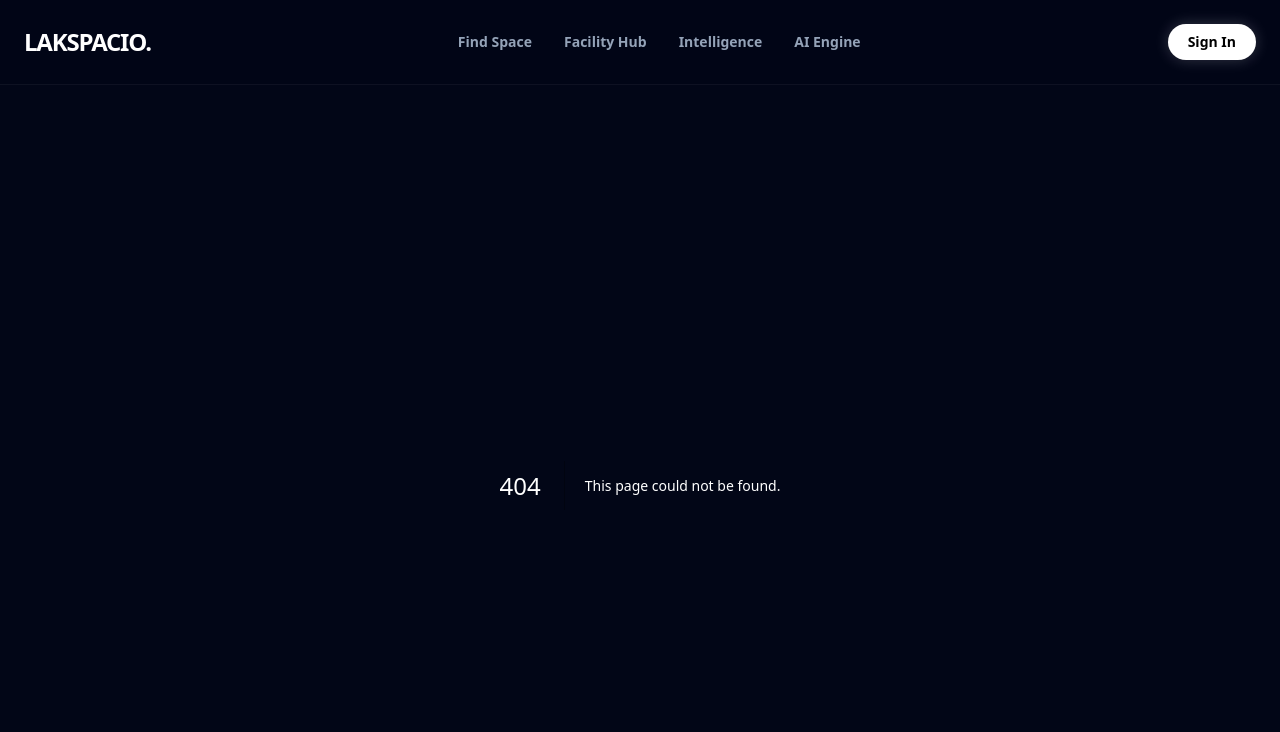
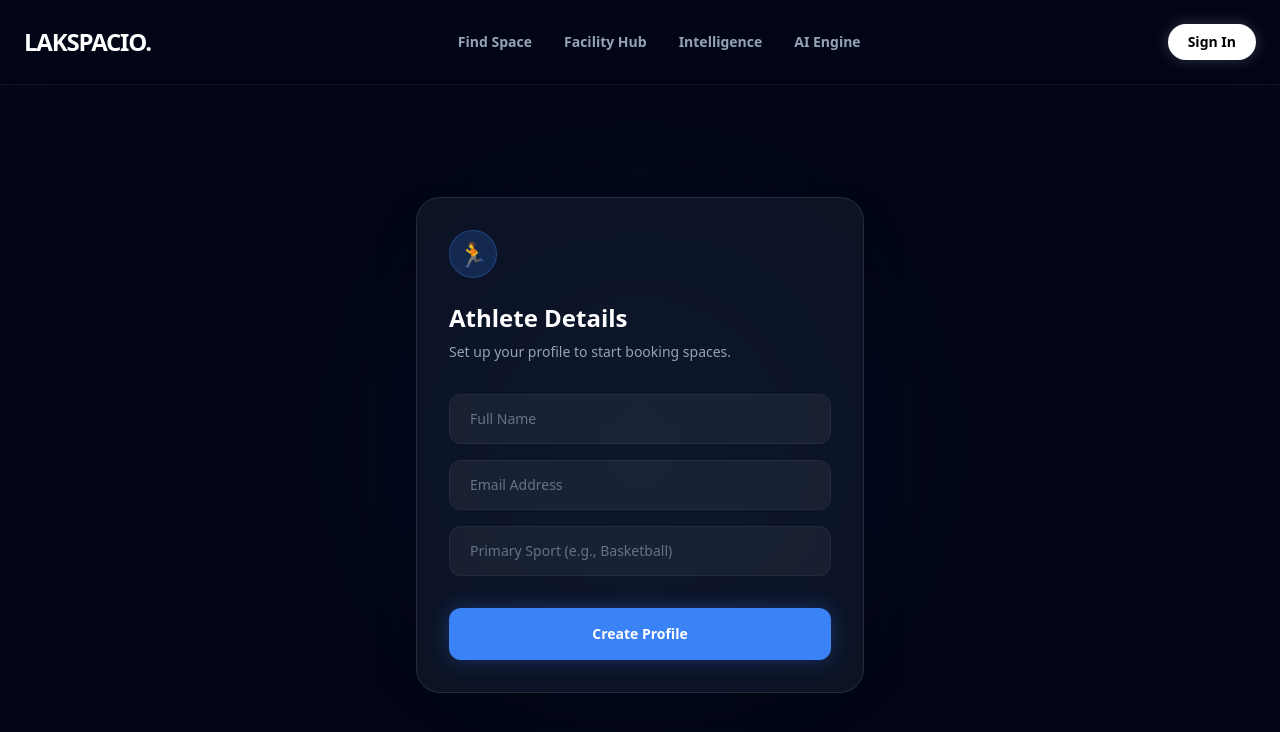
Before and after one commit to dheenadhayalan071-debug/lakspacio, a Next.js app: page /register/athlete in a window 1280 px wide. Before the commit this address had no page. Shown: the top 732 px of the page. Built offline with nearby package versions, Linux system fonts and the light colour scheme.

Commit message:
Add Athlete Registration page component

```diff
--- /dev/null
+++ b/src/app/register/athlete/page.tsx
@@ -0,0 +1,42 @@
+import Link from "next/link";
+
+export default function AthleteRegistration() {
+  return (
+    <div className="min-h-[calc(100vh-80px)] flex flex-col items-center justify-center p-5 relative overflow-hidden">
+
+      {/* Blue Ambient Glow */}
+      <div className="absolute top-1/2 left-1/2 -translate-x-1/2 -translate-y-1/2 w-[300px] h-[300px] bg-brand-blue/20 blur-[100px] rounded-full pointer-events-none"></div>
+
+      <div className="w-full max-w-md bg-brand-surface/80 backdrop-blur-xl p-8 rounded-3xl border border-white/10 shadow-2xl z-10 relative">
+        <div className="w-12 h-12 rounded-full bg-brand-blue/20 flex items-center justify-center mb-6 border border-brand-blue/30">
+          <span className="text-2xl">🏃</span>
+        </div>
+
+        <h2 className="text-2xl font-black text-white mb-2">Athlete Details</h2>
+        <p className="text-sm text-slate-400 mb-8">Set up your profile to start booking spaces.</p>
+
+        <form className="flex flex-col gap-4">
+          <input
+            type="text"
+            placeholder="Full Name"
+            className="w-full bg-white/5 px-5 py-3.5 outline-none text-white placeholder-slate-500 rounded-xl border border-white/5 hover:bg-white/10 focus:border-brand-blue transition-all text-sm"
+          />
+          <input
+            type="email"
+            placeholder="Email Address"
+            className="w-full bg-white/5 px-5 py-3.5 outline-none text-white placeholder-slate-500 rounded-xl border border-white/5 hover:bg-white/10 focus:border-brand-blue transition-all text-sm"
+          />
+          <input
+            type="text"
+            placeholder="Primary Sport (e.g., Basketball)"
+            className="w-full bg-white/5 px-5 py-3.5 outline-none text-white placeholder-slate-500 rounded-xl border border-white/5 hover:bg-white/10 focus:border-brand-blue transition-all text-sm"
+          />
+
+          <Link href="/profile" className="mt-4 bg-brand-blue text-white font-bold py-4 rounded-xl hover:bg-blue-500 shadow-[0_0_20px_rgba(59,130,246,0.3)] transition-all text-center text-sm">
+            Create Profile
+          </Link>
+        </form>
+      </div>
+    </div>
+  );
+}
```
